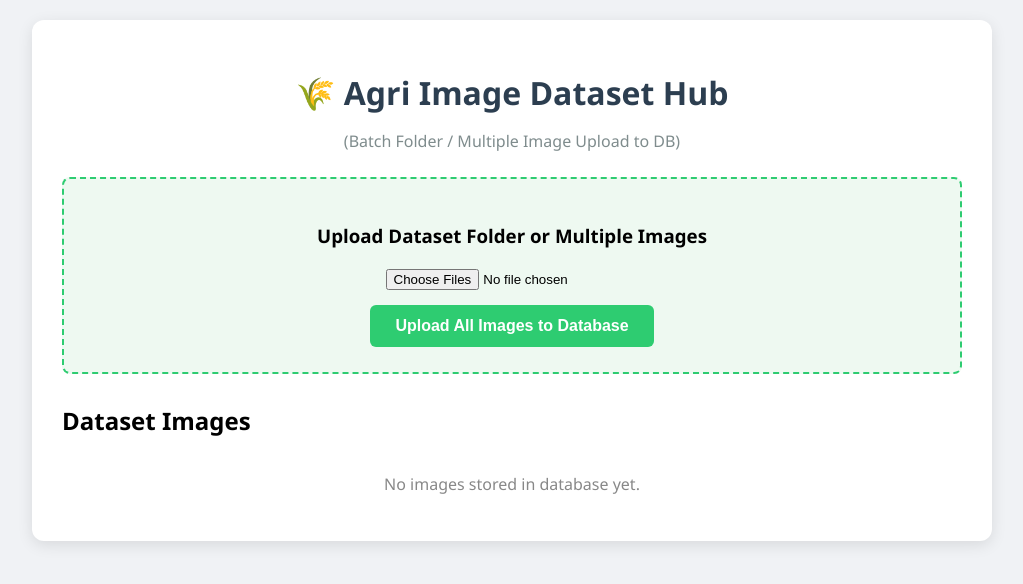
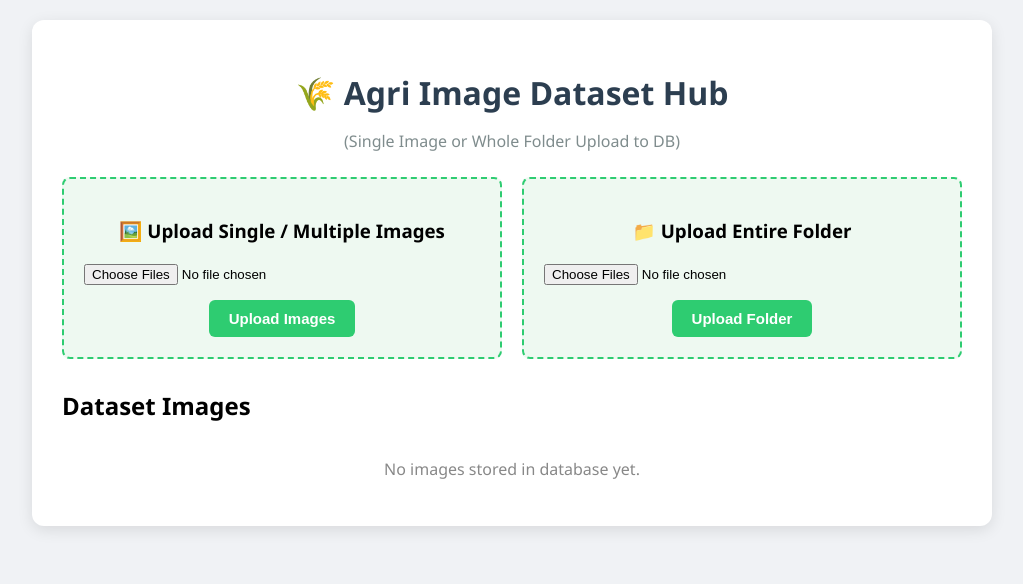
Before and after one commit to shreedevisrisri-a11y/agri-db-dataset, a Flask app: page / in a window 1280 px wide. Shown: the top 584 px of the page, without its empty margins (128-1151 px from the left). Run offline with Flask 3, Linux system fonts and the light colour scheme; data that the repository does not hold is empty.

Commit message:
Update index.html

```diff
--- a/templates/index.html
+++ b/templates/index.html
@@ -9,10 +9,14 @@
         .container { max-width: 900px; margin: 0 auto; background: white; padding: 30px; border-radius: 12px; box-shadow: 0 4px 15px rgba(0,0,0,0.1); }
         h1 { color: #2c3e50; text-align: center; margin-bottom: 5px; }
         p.subtitle { text-align: center; color: #7f8c8d; margin-bottom: 25px; }
-        .upload-card { background: #eef9f1; border: 2px dashed #2ecc71; padding: 25px; border-radius: 8px; text-align: center; margin-bottom: 30px; }
-        input[type="file"] { margin-bottom: 15px; }
-        button { background: #2ecc71; color: white; border: none; padding: 12px 25px; border-radius: 6px; cursor: pointer; font-size: 16px; font-weight: bold; }
+
+        .upload-section { display: flex; gap: 20px; flex-wrap: wrap; margin-bottom: 30px; }
+        .upload-card { flex: 1; min-width: 280px; background: #eef9f1; border: 2px dashed #2ecc71; padding: 20px; border-radius: 8px; text-align: center; }
+
+        input[type="file"] { margin-bottom: 15px; width: 100%; }
+        button { background: #2ecc71; color: white; border: none; padding: 10px 20px; border-radius: 6px; cursor: pointer; font-size: 15px; font-weight: bold; }
         button:hover { background: #27ae60; }
+
         .gallery { display: grid; grid-template-columns: repeat(auto-fill, minmax(220px, 1fr)); gap: 20px; margin-top: 20px; }
         .card { border: 1px solid #e1e8ed; border-radius: 8px; overflow: hidden; background: #fff; box-shadow: 0 2px 5px rgba(0,0,0,0.05); }
         .card img { width: 100%; height: 160px; object-fit: cover; }
@@ -22,16 +26,26 @@
 <body>
     <div class="container">
         <h1>🌾 Agri Image Dataset Hub</h1>
-        <p class="subtitle">(Batch Folder / Multiple Image Upload to DB)</p>
+        <p class="subtitle">(Single Image or Whole Folder Upload to DB)</p>
 
-        <!-- Upload Form -->
-        <div class="upload-card">
-            <h3>Upload Dataset Folder or Multiple Images</h3>
-            <form action="/upload" method="post" enctype="multipart/form-data">
-                <!-- multiple and webkitdirectory attributes moolama folder / multiple files pick panna mudiyum -->
-                <input type="file" name="file" accept="image/*" multiple webkitdirectory required><br>
-                <button type="submit">Upload All Images to Database</button>
-            </form>
+        <div class="upload-section">
+            <!-- Option 1: Single or Multiple Images -->
+            <div class="upload-card">
+                <h3>🖼️ Upload Single / Multiple Images</h3>
+                <form action="/upload" method="post" enctype="multipart/form-data">
+                    <input type="file" name="file" accept="image/*" multiple required><br>
+                    <button type="submit">Upload Images</button>
+                </form>
+            </div>
+
+            <!-- Option 2: Entire Folder -->
+            <div class="upload-card">
+                <h3>📁 Upload Entire Folder</h3>
+                <form action="/upload" method="post" enctype="multipart/form-data">
+                    <input type="file" name="file" accept="image/*" webkitdirectory multiple required><br>
+                    <button type="submit">Upload Folder</button>
+                </form>
+            </div>
         </div>
 
         <!-- Image Gallery -->
```
